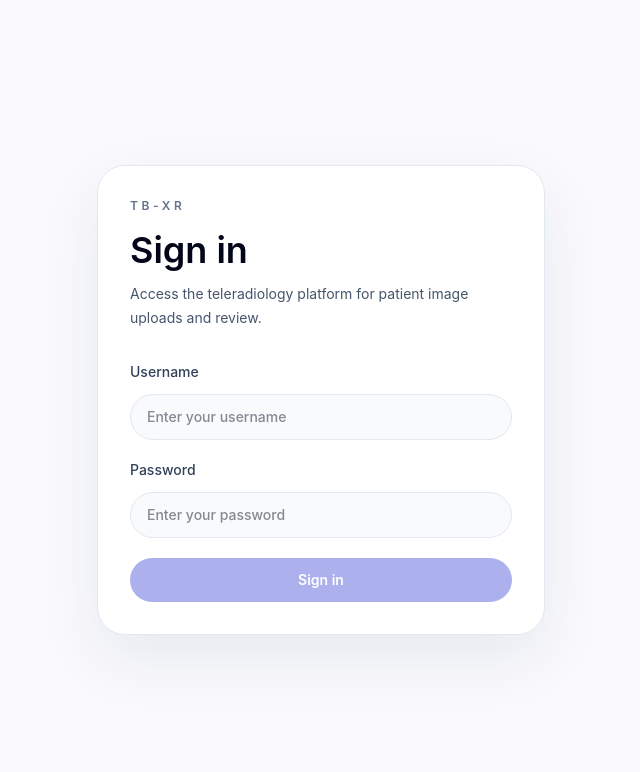
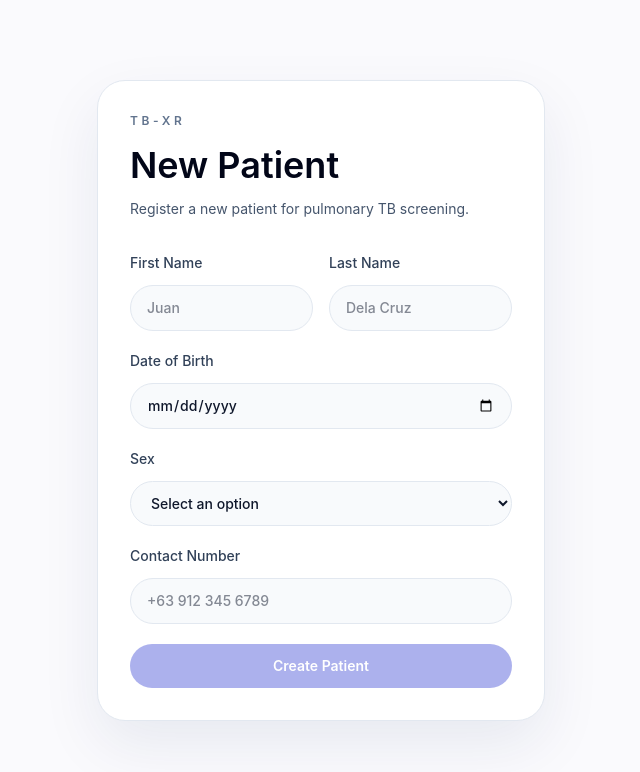
Before and after one commit to DymNomZ/TBXR, a React app in the folder frontend/: page /register in a window 1280 px wide. Before the commit this address led to /login. Shown: the top 772 px of the page, without its empty margins (319-959 px from the left). Built offline with nearby package versions, Linux system fonts and the light colour scheme; the HTML template or start-up script is replaced by a standard one.

Commit message:
feat(frontend): create patient creation form UI #8

```diff
--- a/frontend/src/App.jsx
+++ b/frontend/src/App.jsx
@@ -1,5 +1,6 @@
 import { BrowserRouter, Routes, Route, Navigate } from 'react-router-dom'
 import LoginPage from './pages/LoginPage'
+import PatientCard from './components/PatientCard'
 
 function App() {
   return (
@@ -10,6 +11,8 @@ function App() {
 
         {/* Default redirect */}
         <Route path="*" element={<Navigate to="/login" replace />} />
+
+        <Route path="/register" element={<PatientCard />} />
       </Routes>
     </BrowserRouter>
   )
--- a/frontend/src/components/InputField.jsx
+++ b/frontend/src/components/InputField.jsx
@@ -6,6 +6,7 @@ function InputField({
   onChange,
   placeholder,
   autoComplete,
+  error
 }) {
   return (
     <label className="block text-sm font-medium text-slate-700" htmlFor={id}>
@@ -19,8 +20,15 @@ function InputField({
         required
         placeholder={placeholder}
         autoComplete={autoComplete}
-        className="mt-3 w-full rounded-3xl border border-slate-200 bg-slate-50 px-4 py-3 text-sm text-slate-900 outline-none transition focus:border-slate-indigo-500 focus:ring-4 focus:ring-slate-100"
+        className={`mt-3 w-full rounded-3xl border bg-slate-50 px-4 py-3 text-sm text-slate-900 outline-none transition focus:ring-4 focus:ring-slate-100 ${
+          error
+            ? 'border-red-400 focus:border-red-400'
+            : 'border-slate-200 focus:border-slate-indigo-500'
+        }`}
       />
+      {error && (
+        <span className="mt-1.5 block px-2 text-xs text-red-600">{error}</span>
+      )}
     </label>
   )
 }
--- /dev/null
+++ b/frontend/src/components/PatientCard.jsx
@@ -0,0 +1,23 @@
+import PatientForm from './PatientForm'
+
+function PatientCard() {
+  return (
+    <div className="min-h-screen bg-bright-snow flex items-center justify-center px-4 py-10">
+      <div className="w-full max-w-md rounded-[28px] border border-slate-200 bg-white p-8 shadow-soft">
+        <div className="mb-8">
+          <p className="text-xs font-semibold uppercase tracking-[0.3em] text-slate-500">
+            TB-XR
+          </p>
+          <h1 className="mt-4 text-4xl font-semibold text-slate-950">New Patient</h1>
+          <p className="mt-3 text-sm leading-6 text-slate-600">
+            Register a new patient for pulmonary TB screening.
+          </p>
+        </div>
+
+        <PatientForm />
+      </div>
+    </div>
+  )
+}
+
+export default PatientCard
--- /dev/null
+++ b/frontend/src/components/PatientForm.jsx
@@ -0,0 +1,156 @@
+import { useState } from 'react'
+import InputField from './InputField'
+import SelectField from './SelectField'
+import ErrorBanner from './ErrorBanner'
+
+const CREATE_URL = '/patients/register/'
+
+const SEX_OPTIONS = [
+  { value: 'M', label: 'Male' },
+  { value: 'F', label: 'Female' },
+  { value: 'O', label: 'Other' },
+]
+
+function getCsrfToken() {
+  return document.cookie
+    .split('; ')
+    .find((cookie) => cookie.startsWith('csrftoken='))
+    ?.split('=')[1]
+}
+
+function PatientForm() {
+  const [fields, setFields] = useState({
+    first_name: '',
+    last_name: '',
+    date_of_birth: '',
+    sex: '',
+    contact_number: '',
+  })
+  const [fieldErrors, setFieldErrors] = useState({})
+  const [error, setError] = useState('')
+  const [isSubmitting, setIsSubmitting] = useState(false)
+
+  const handleChange = (field) => (event) => {
+    setFields((prev) => ({ ...prev, [field]: event.target.value }))
+    setFieldErrors((prev) => ({ ...prev, [field]: '' }))
+  }
+
+  const handleSubmit = async (event) => {
+    event.preventDefault()
+    setError('')
+    setFieldErrors({})
+    setIsSubmitting(true)
+
+    try {
+      const response = await fetch(CREATE_URL, {
+        method: 'POST',
+        credentials: 'include',
+        headers: {
+          'Content-Type': 'application/json',
+          ...(getCsrfToken() ? { 'X-CSRFToken': getCsrfToken() } : {}),
+        },
+        body: JSON.stringify(fields),
+      })
+
+      if (response.redirected) {
+        window.location.href = response.url
+        return
+      }
+
+      if (response.ok) {
+        const location = response.headers.get('Location')
+        if (location) {
+          window.location.href = location
+          return
+        }
+        window.location.reload()
+        return
+      }
+
+      const data = await response.json()
+
+      // assumes Django returns { "first_name": ["This field is required."], ... }.
+      // It grabs the first message per field.
+      if (data && typeof data === 'object' && !data.detail && !data.error) {
+        const normalized = {}
+        for (const [key, val] of Object.entries(data)) {
+          normalized[key] = Array.isArray(val) ? val[0] : val
+        }
+        setFieldErrors(normalized)
+      } else {
+        setError(data.detail || data.error || 'Failed to create patient.')
+      }
+    } catch {
+      setError('Unable to reach the server. Please try again.')
+    } finally {
+      setIsSubmitting(false)
+    }
+  }
+
+  return (
+    <form className="space-y-5" onSubmit={handleSubmit}>
+      <ErrorBanner message={error} />
+
+      <div className="grid grid-cols-2 gap-4">
+        <InputField
+          id="first_name"
+          label="First Name"
+          value={fields.first_name}
+          onChange={handleChange('first_name')}
+          placeholder="Juan"
+          autoComplete="given-name"
+          error={fieldErrors.first_name}
+        />
+        <InputField
+          id="last_name"
+          label="Last Name"
+          value={fields.last_name}
+          onChange={handleChange('last_name')}
+          placeholder="Dela Cruz"
+          autoComplete="family-name"
+          error={fieldErrors.last_name}
+        />
+      </div>
+
+      <InputField
+        id="date_of_birth"
+        label="Date of Birth"
+        type="date"
+        value={fields.date_of_birth}
+        onChange={handleChange('date_of_birth')}
+        autoComplete="bday"
+        error={fieldErrors.date_of_birth}
+      />
+
+      <SelectField
+        id="sex"
+        label="Sex"
+        value={fields.sex}
+        onChange={handleChange('sex')}
+        options={SEX_OPTIONS}
+        error={fieldErrors.sex}
+      />
+
+      <InputField
+        id="contact_number"
+        label="Contact Number"
+        type="tel"
+        value={fields.contact_number}
+        onChange={handleChange('contact_number')}
+        placeholder="+63 912 345 6789"
+        autoComplete="tel"
+        error={fieldErrors.contact_number}
+      />
+
+      <button
+        className="flex w-full items-center justify-center rounded-3xl bg-slate-indigo px-4 py-3 text-sm font-semibold text-white opacity-50 transition duration-200 hover:bg-slate-indigo hover:opacity-100 disabled:cursor-not-allowed disabled:opacity-80"
+        type="submit"
+        disabled={isSubmitting}
+      >
+        {isSubmitting ? 'Saving...' : 'Create Patient'}
+      </button>
+    </form>
+  )
+}
+
+export default PatientForm
--- /dev/null
+++ b/frontend/src/components/SelectField.jsx
@@ -0,0 +1,33 @@
+function SelectField({ id, label, value, onChange, options, error }) {
+  return (
+    <label className="block text-sm font-medium text-slate-700" htmlFor={id}>
+      {label}
+      <select
+        id={id}
+        name={id}
+        value={value}
+        onChange={onChange}
+        required
+        className={`mt-3 w-full rounded-3xl border bg-slate-50 px-4 py-3 text-sm text-slate-900 outline-none transition focus:ring-4 focus:ring-slate-100 ${
+          error
+            ? 'border-red-400 focus:border-red-400'
+            : 'border-slate-200 focus:border-slate-indigo-500'
+        }`}
+      >
+        <option value="" disabled>
+          Select an option
+        </option>
+        {options.map((opt) => (
+          <option key={opt.value} value={opt.value}>
+            {opt.label}
+          </option>
+        ))}
+      </select>
+      {error && (
+        <span className="mt-1.5 block px-2 text-xs text-red-600">{error}</span>
+      )}
+    </label>
+  )
+}
+
+export default SelectField
```
Also changed, not shown: 2 other files (tests, documents, lock files or other folders).
